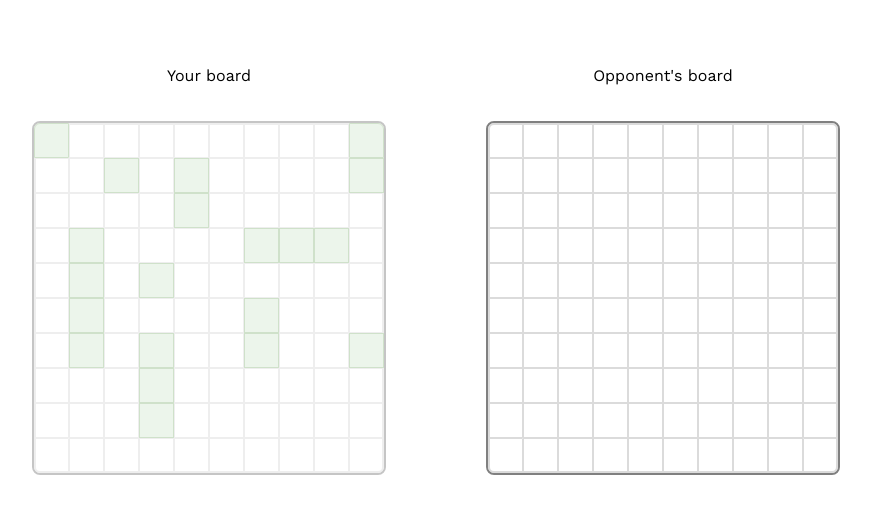
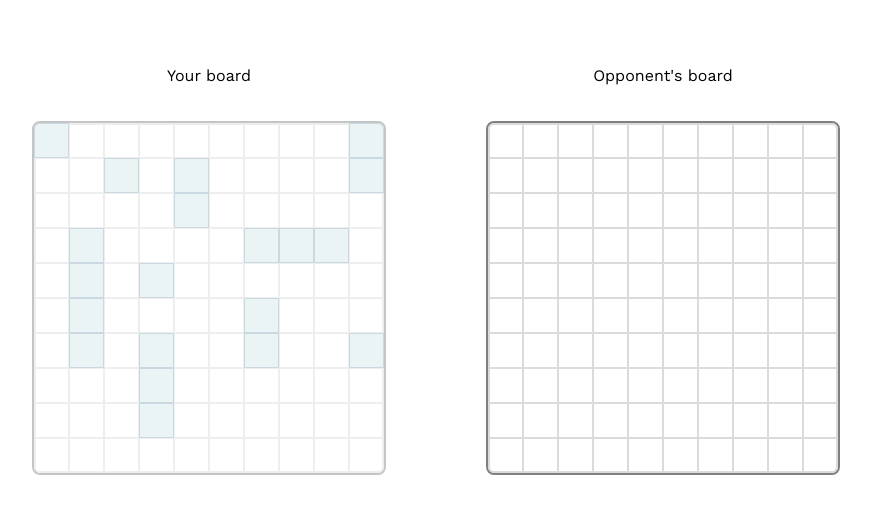
Before and after one commit to mangonaise/battleship, a React (Create React App) app: page / in a window 1280 px wide. Shown: the top 514 px of the page, without its empty margins (204-1075 px from the left). Built offline with nearby package versions, Linux system fonts and the light colour scheme.

Commit message:
Change user ship color to blue

```diff
--- a/src/styles/BoardCell.css
+++ b/src/styles/BoardCell.css
@@ -12,13 +12,13 @@
 }
 
 .cell-revealed {
-  background-color: rgb(215, 235, 211);
-  border-color: rgb(151, 190, 140);
+  background-color: rgb(211, 232, 235);
+  border-color: rgb(140, 170, 190);
 }
 
 .cell-known-empty {
   transition: all 1s;
-  color: rgb(216, 216, 216);
+  color: rgb(207, 207, 207);
   background-color:  rgb(240, 240, 240);
 }
 
@@ -96,7 +96,7 @@
     background-color: rgb(102, 102, 102);
   }
   to {
-    color: rgb(216, 216, 216);
+    color: rgb(207, 207, 207);
     background-color:  rgb(240, 240, 240);
   }
 }
```
